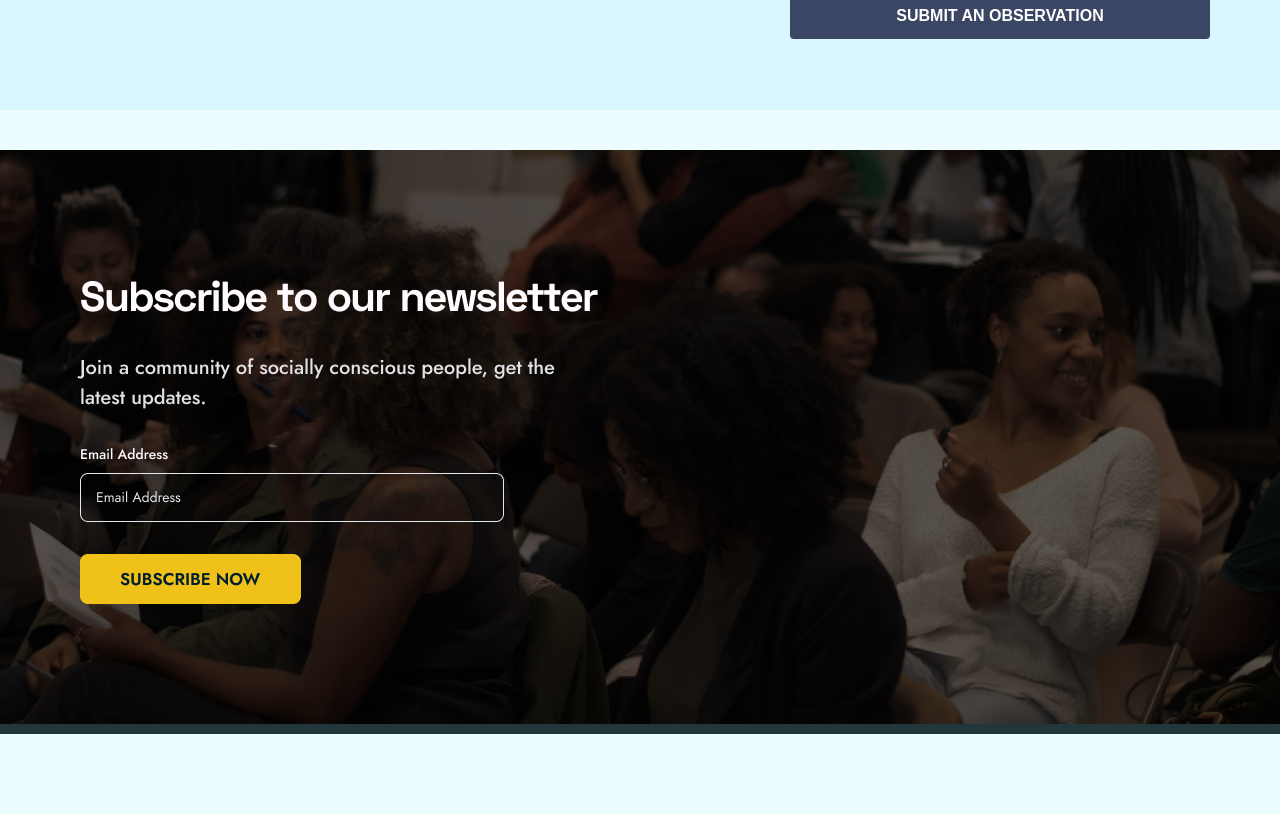
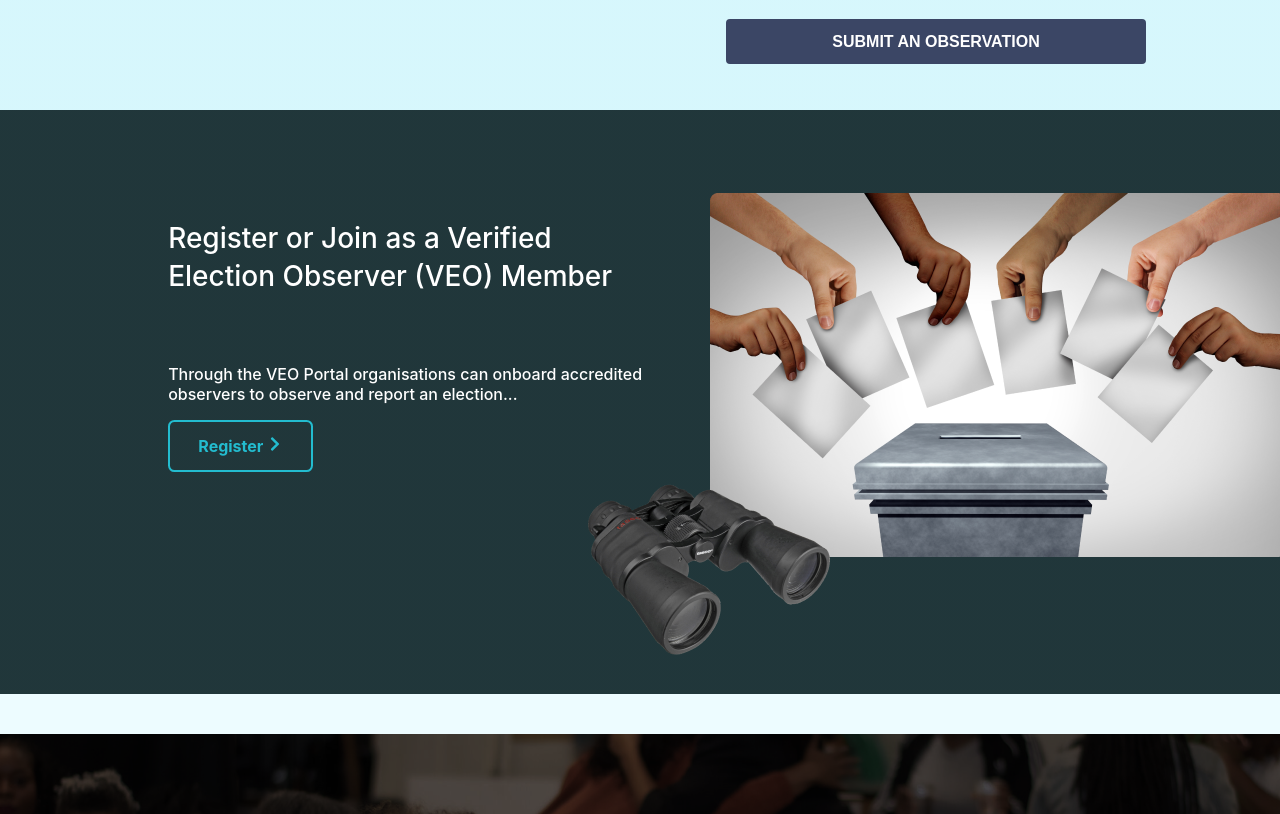
Before and after one commit to hiWisdom/hernalytics, a React (Create React App) app: page / in a window 1280 px wide. Shown: the part 2850-3664 px from the top of the page. Built offline with nearby package versions, Linux system fonts and the light colour scheme; the HTML template or start-up script is replaced by a standard one.

Commit message:
update on main.css and main.js, new div added

```diff
--- a/src/components/main.css
+++ b/src/components/main.css
@@ -15,6 +15,7 @@
     margin-left: auto;
     margin-right: auto;
     width: 90%;
+    padding: 2% 10%;
     justify-content: space-between;
 }
 
@@ -25,7 +26,7 @@
 .main_block_content1 {
     border: 2px solid none;
     color: black;
-    margin: 24px 0px 381px 120px;
+    /* margin: 24px 0px 381px 120px; */
 }
 
 /*main_block_content1_ style*/
@@ -117,7 +118,7 @@
 .main_block_content2 {
     border: 2px solid none;
     color: black;
-    margin: 104px 0px 381px 120px;
+    margin: 40px 0px 0px 20px;
 }
 
 /*main_block_content2_ style*/
@@ -185,7 +186,7 @@
 .main_block_content3 {
     border: 2px solid none;
     color: black;
-    margin: 104px 0px 381px 120px;
+    margin-top:  110px;
 }
 
 /*main_block_content3_ style*/
@@ -266,6 +267,7 @@ form div label {
     line-height: 23.12px;
 }
 
+
 form div input {
     border: 1px solid black;
     text-align: left;
@@ -300,6 +302,50 @@ form div input[type="submit"] {
 
 
 
+/*main5 style*/
+
+
+/*.main_block_content4_button1 style*/
+.main_block_content4_button1 {
+    border: 2px solid #23BCCF;
+    padding: 3% 2.5%;
+    width: 118px;
+    border-radius: 0.4rem;
+}
+
+
+/*.main_block_content4_button1 style a*/
+.main_block_content4_button1 a {
+    color:  #23BCCF;
+    font-family: inherit;
+    font-weight: bolder;
+}
+
+
+.main_block_content3_title {
+    border: 2px solid none;
+    width: 504px !important;
+}
+
+
+.main_block_content4 div{
+    border: 2px solid none;
+    margin-top: 10%;
+    height: fit-content;
+    margin-left: 10%;
+}
+
+
+.main_block_content4 div .telescope {
+    border: 2px solid none;
+    position: absolute;
+    margin-top: -6%;
+    margin-left: -9.5%;
+}
+
+
+
+
 
 
 
@@ -318,7 +364,7 @@ form div input[type="submit"] {
     height: 584px;
 }
 
-.main3 {
+.main3, .main5 {
     background: linear-gradient(0deg, rgba(79, 216, 236, 0.14), rgba(79, 216, 236, 0.14)), #191C1D;
     height: 584px;
 }
--- a/src/components/main.js
+++ b/src/components/main.js
@@ -3,6 +3,8 @@ import './../App.css';
 import './main.css';
 import Image1 from './Countdown frame.png';
 import Image2 from './Get started.png';
+import Image3 from './shutterstock_1615848271 1.png';
+import Image4 from './pngaaa 1.png';
 import{ FaChevronCircleDown } from 'react-icons/fa';
 import{ FaChevronRight } from 'react-icons/fa';
 
@@ -156,7 +158,45 @@ function Main() {
 {/**main 4 end */}
 
 
+{/**main 5 begins */}
+  <div className="main_block main_block_container main5">
 
+  <div className="main_block_content_container">
+
+  <div className="main_block_content main_block_content2">
+
+    <div className="main_block_content2_ main_block_content2_A">
+      <h2 className="main_block_content2_paragraph">Register or Join as a Verified Election Observer (VEO) Member</h2>
+    </div>
+
+    <div className="main_block_content2_ main_block_content2_B">
+      <p className="main_block_content2_title main_block_content3_title">Through the VEO Portal organisations can onboard accredited observers to observe and report an election...</p>
+      <p className="main_block_content2_button main_block_content4_button1"><a>Register <FaChevronRight /></a></p>
+    </div>
+
+  </div>
+
+    <div className="main_block_content main_block_content4">
+
+      <div>
+
+      <img src={Image3} className="countDownImage"/>
+
+      <div className="telescope">
+        <img src={Image4}/>
+      </div>
+
+
+      </div>
+
+    </div>
+
+  </div>
+
+
+
+  </div>
+{/**main 5 end */}
 
 
 
```
Also changed, not shown: src/components/pngaaa 1.png (added), src/components/shutterstock_1615848271 1.png (added).
